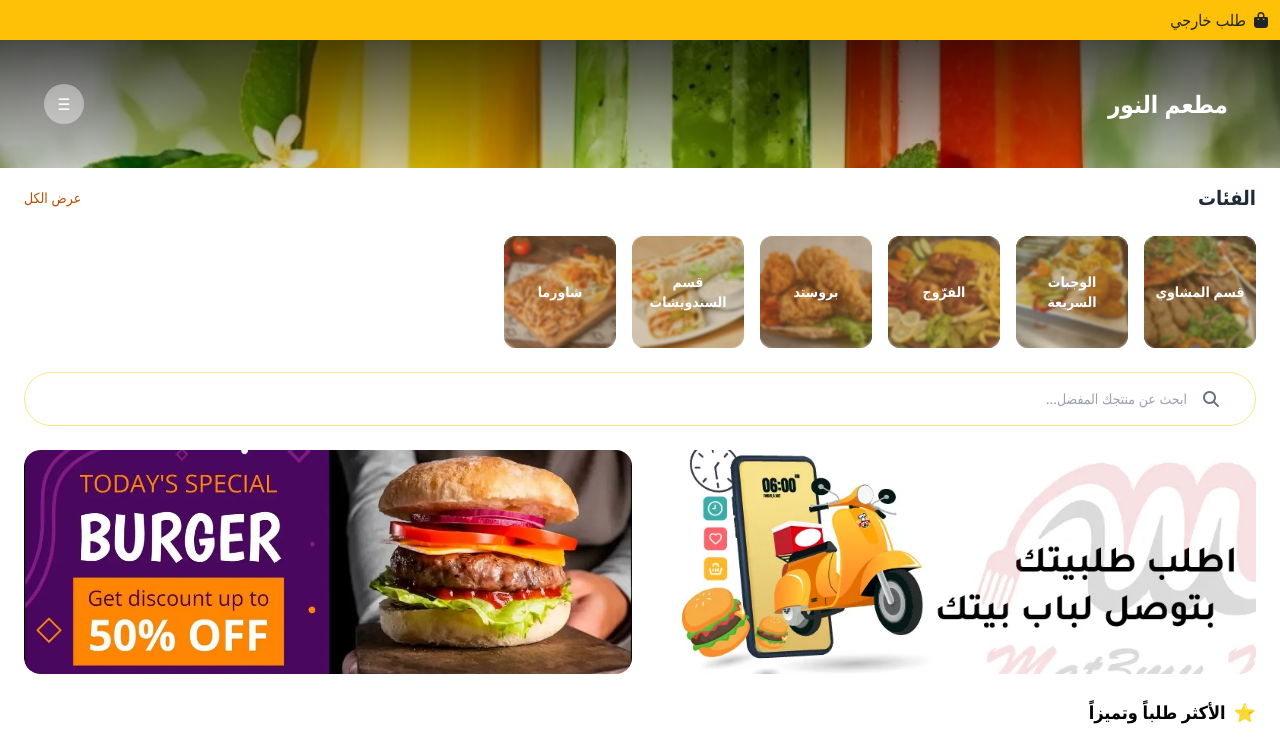
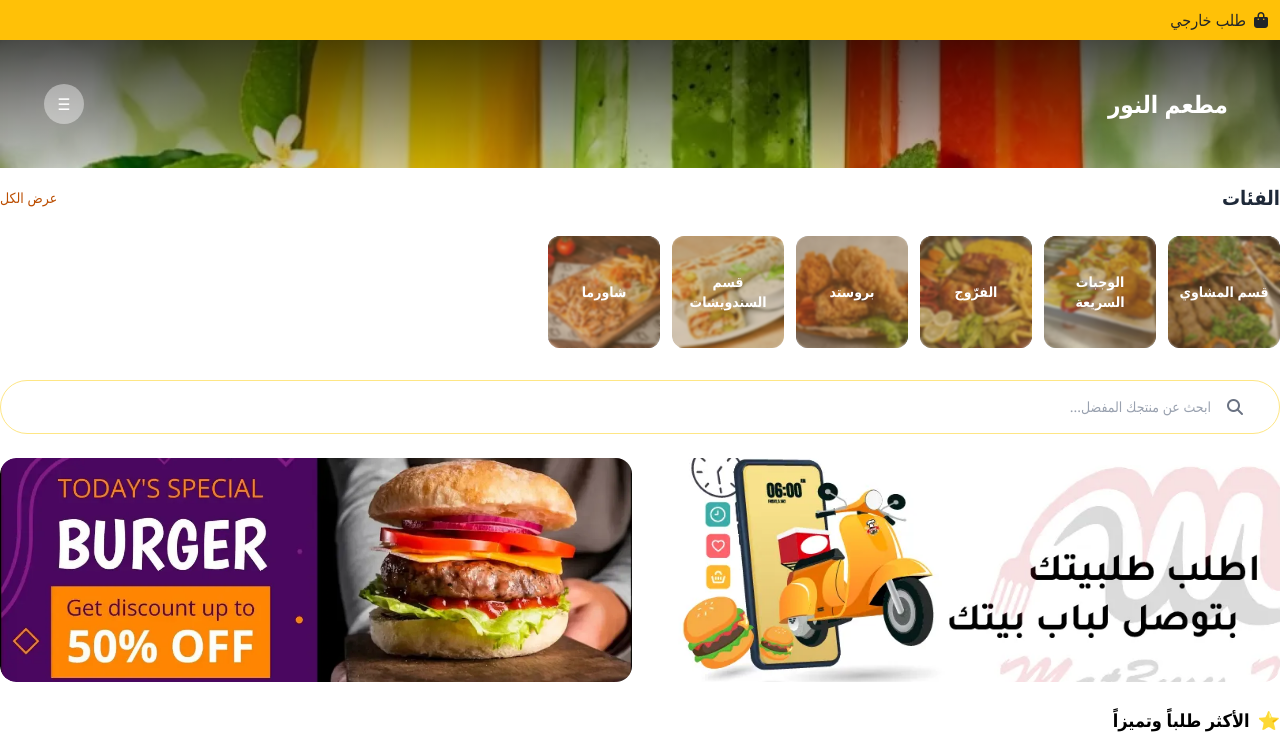
Before and after one commit to sedrajlilaty/noormenu, a React (Vite) app: page / in a window 1280 px wide. Shown: the top 740 px of the page. Built offline with nearby package versions, Linux system fonts and the light colour scheme.

Commit message:
بقي تنصيص ال main  مش عم يزبط

```diff
--- a/src/features/menu/BannerSlider.jsx
+++ b/src/features/menu/BannerSlider.jsx
@@ -11,7 +11,7 @@ function BannerSlider() {
         modules={[Pagination, Autoplay]}
         pagination={{ clickable: true }}
         spaceBetween={16}
-        slidesPerView={2}
+        slidesPerView={1}
         autoplay={{ delay: 3000 }}
         breakpoints={{
           768: {
--- a/src/features/menu/Categoriesgrid.jsx
+++ b/src/features/menu/Categoriesgrid.jsx
@@ -3,24 +3,13 @@ import categories from "../../shared/data/categories.json"
 
 export default function CategoriesGrid() {
   return (
-    <div className="flex flex-wrap justify-start gap-4">
-      {categories.map((cat) => (
-        <div
-          key={cat.name}
-          className="
-            relative
-            w-28 h-28
-            sm:w-24 sm:h-24
-             md:w-28 md:h-28
-            rounded-xl
-            overflow-hidden
-            cursor-pointer
-            bg-cover bg-center
-            transition-transform duration-300
-            hover:-translate-y-2
-          "
-          style={{ backgroundImage: `url(${cat.image})` }}
-        >
+   <div className="flex overflow-x-auto gap-3 pb-2 [&::-webkit-scrollbar]:hidden">
+  {categories.map((cat) => (
+    <div
+      key={cat.name}
+      className="relative w-20 h-20 sm:w-24 sm:h-24 md:w-28 md:h-28 shrink-0 rounded-xl overflow-hidden cursor-pointer bg-cover bg-center transition-transform duration-300 hover:-translate-y-2"
+      style={{ backgroundImage: `url(${cat.image})` }}
+    >
 
 <div className="absolute inset-0 bg-[#9e7642]/40 backdrop-blur-[1px]" />
           <span className="
--- a/src/features/products/ProductCard.jsx
+++ b/src/features/products/ProductCard.jsx
@@ -51,10 +51,10 @@ function ProductCard({ product }) {
   return (
     <>
       <div className="flex bg-white rounded-2xl overflow-hidden shadow-sm min-h-[130px] ">
-        <img
-          src={product.image}
-          className="w-[130px] h-[170px] object-cover shrink-0"
-        />
+      <img
+  src={product.image}
+  className="w-[90px] h-[130px] sm:w-[110px] sm:h-[150px] md:w-[130px] md:h-[170px] object-cover shrink-0"
+/>
         <div className="flex flex-col min-w-0 px-3 py-4 grow ">
 
 <h3 className="font-bold text-gray-800 text-sm sm:text-base">
--- a/src/shared/ui/AppLayout.jsx
+++ b/src/shared/ui/AppLayout.jsx
@@ -26,7 +26,8 @@ function onMenuClick()
       {isLoading && <Loader />}
 <SideMenu isOpen={isOpenMenu}  onClose={handleClose}/>
       <Header onMenuClick={onMenuClick}/>
-<main className="max-w-7xl mx-auto px-3 sm:px-4 md:px-6">  <Outlet />
+<main className="max-w-7xl mx-auto w-full ">
+  <Outlet />
 </main>
 <Toast />
 <CartBar />
--- a/src/shared/ui/Header.jsx
+++ b/src/shared/ui/Header.jsx
@@ -22,7 +22,7 @@ function Header({ onMenuClick }) {
 <div className="relative z-10 flex justify-between items-center px-3 sm:px-4 md:px-6 py-3 h-full">
             <div className="flex items-center gap-3">
 <img className="h-10 sm:h-12 md:h-[50px] w-auto rounded-full object-contain" />
-<span className="text-white font-extrabold text-lg sm:text-xl md:text-2xl">مطعم النور</span>
+<span className="text-white font-extrabold text-base sm:text-lg md:text-2xl">مطعم النور</span>
             </div>
 
             <button className="w-10 h-10 rounded-full bg-white/40 flex items-center justify-center ml-1"onClick={onMenuClick}>
```
